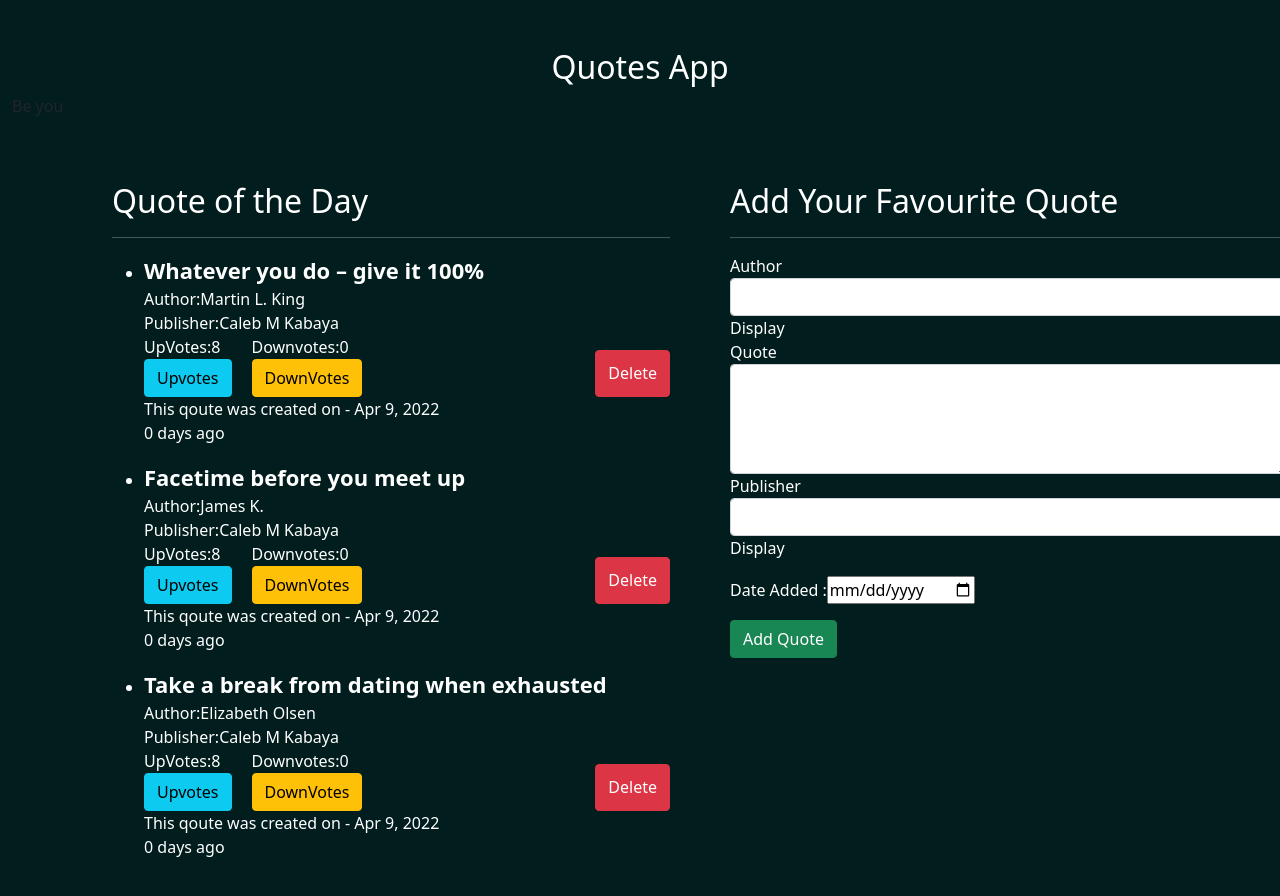
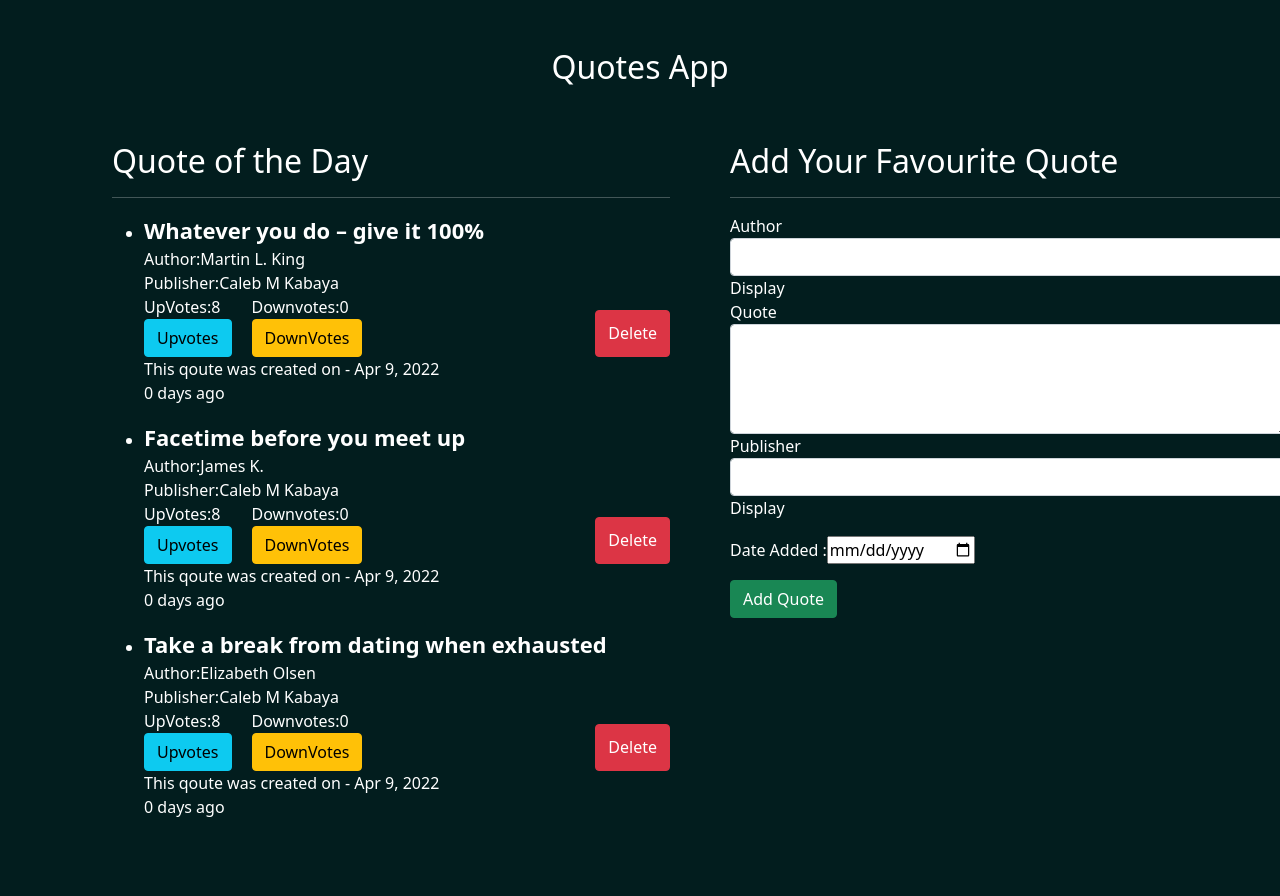
Before and after one commit to CalebKabaya/Qoutes-App, an Angular app: page / in a window 1280 px wide. Shown: the top 896 px of the page. Built offline with nearby package versions, Linux system fonts and the light colour scheme.

Commit message:
patch-fix

```diff
--- a/src/app/quotes/quotes.component.html
+++ b/src/app/quotes/quotes.component.html
@@ -1,6 +1,4 @@
-<div id="background">
-    <p id="bg-text">Be you</p>
-      </div>
+
 <div class="container" id="main">
 
     <div class="col-md-6 mt-5 text-white" id="cols">
```
